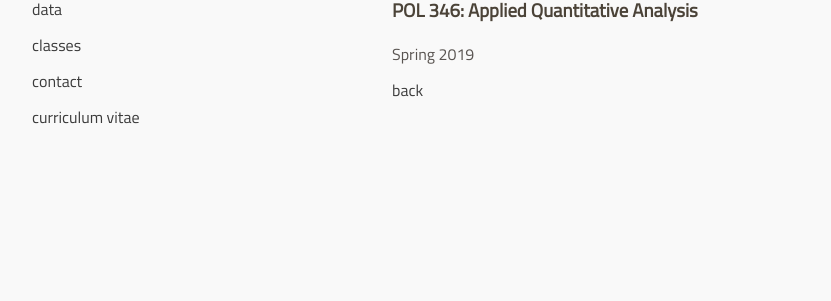
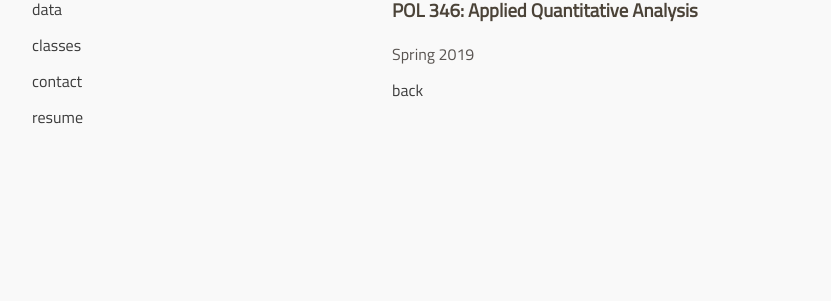
Before and after one commit to galileukim/galileukim.github.io, a Jekyll site: the page built from pages/classes.md, in a window 1280 px wide. Shown: the part 262-563 px from the top of the page, without its empty margins (178-1009 px from the left). Built offline with Jekyll 4.4.1, drawn with Linux system fonts in a browser that asks for light colours; our own code applies the rules of GitHub Pages for plain Markdown files.

Commit message:
edit personal reusme

```diff
--- a/_layouts/default.html
+++ b/_layouts/default.html
@@ -35,7 +35,7 @@
         <p class="view"><a href="/pages/data.html">data</a></p>
         <p class="view"><a href="/pages/classes.html">classes</a></p>
         <p class="view"><a href="/pages/contact.html">contact</a></p>
-        <p class="view"><a href="/files/gk_resume.pdf">curriculum vitae</a></p>
+        <p class="view"><a href="/files/resume_galileukim.pdf">resume</a></p>
 
         {% if site.show_downloads %}
         <ul class="downloads">
```
